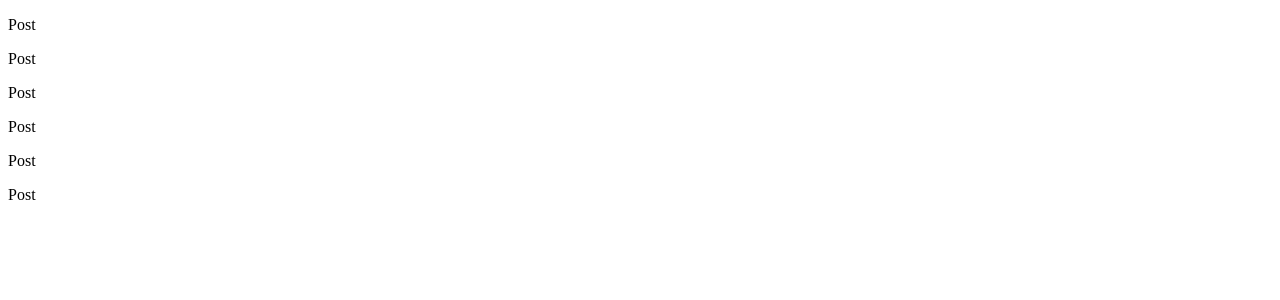
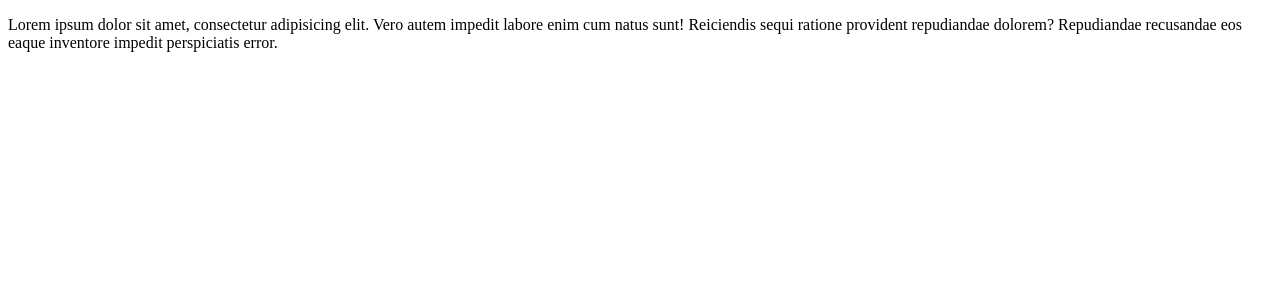
Before and after one commit to JoyceBigoli/Class-ReactJS, a React (Vite) app in the folder 01-fundamentos-reactjs/: page / in a window 1280 px wide. Shown: the top 300 px of the page. Built offline with nearby package versions, Linux system fonts and the light colour scheme.

Commit message:
Atualizando projeto

```diff
--- a/01-fundamentos-reactjs/src/App.jsx
+++ b/01-fundamentos-reactjs/src/App.jsx
@@ -1,13 +1,15 @@
-import {Post} from './Post';
+import { Post } from './Post';
+
 export function App() {
   return (
    <div>
-    <Post/>
-    <Post/>
-    <Post/>
-    <Post/>
-    <Post/>
-    <Post/>
+    <Post
+      author="Joyce Bigoli"
+      content="Lorem ipsum dolor sit amet,
+    consectetur adipisicing elit. Vero autem impedit labore enim cum
+    natus sunt! Reiciendis sequi ratione provident repudiandae dolorem?
+    Repudiandae recusandae eos eaque inventore impedit perspiciatis error."
+    />
   </div>
   )
 }
--- a/01-fundamentos-reactjs/src/Post.jsx
+++ b/01-fundamentos-reactjs/src/Post.jsx
@@ -1,3 +1,4 @@
-export function Post () {
-    return <p>Post</p>
+export function Post (props) {
+    console.log(props);
+    return <p>{props.content}</p>
 }
```
